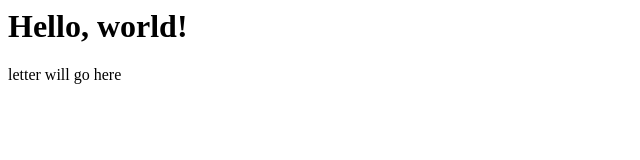
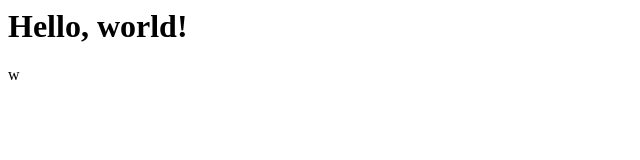
Before and after one commit to harleylang/angular-mwe, an Angular app: page / in a window 1280 px wide. Shown: the top 160 px of the page, without its empty margins (0-640 px from the left). Built offline with nearby package versions, Linux system fonts and the light colour scheme.

Commit message:
simple component takes input

```diff
--- a/src/app/app.component.ts
+++ b/src/app/app.component.ts
@@ -2,7 +2,7 @@ import { Component } from '@angular/core';
 
 const html = `
     <h1>Hello, {{name}}</h1>
-    <character-tile letter='h'></character-tile>
+    <character-tile [letter]="name[0]"></character-tile>
 `;
 
 @Component({
--- a/src/app/character-tile/index.ts
+++ b/src/app/character-tile/index.ts
@@ -1,8 +1,9 @@
-import { Component } from '@angular/core';
+import { Component, Input } from '@angular/core';
 
 const html = `
     <div>
-        <span>letter will go here</span>
+        <span>{{letter}}</span>
+        <br/>
     </div>
 `;
 
@@ -11,7 +12,7 @@ const html = `
     template: html,
 })
 class CharacterTile {
-
+    @Input() letter: string = '';
 };
 
 export default CharacterTile;
```
